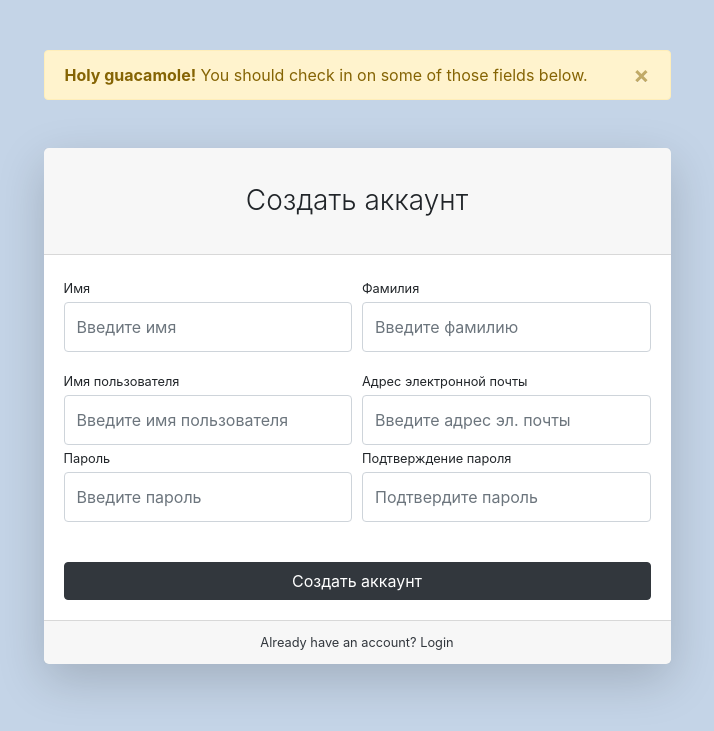
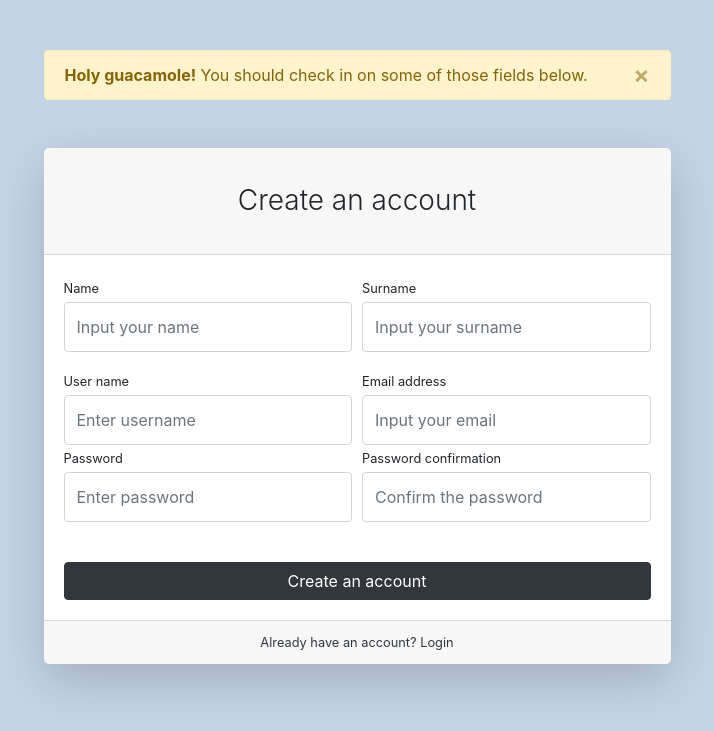
Before and after one commit to Serg-f/f_store, a Django app: page /users/registration/ in a window 1280 px wide. Shown: the top 731 px of the page, without its empty margins (283-997 px from the left). Run offline with Django 3.2, Linux system fonts and the light colour scheme; some libraries are stand-ins or nearby versions.

Commit message:
translated login and register templates

```diff
--- a/users/templates/users/register.html
+++ b/users/templates/users/register.html
@@ -13,60 +13,59 @@
                             </button>
                         </div>
                         <div class="card shadow-lg border-0 rounded-lg mt-5">
-                            <div class="card-header"><h3 class="text-center font-weight-light my-4">Создать аккаунт</h3>
+                            <div class="card-header"><h3 class="text-center font-weight-light my-4">Create an account</h3>
                             </div>
                             <div class="card-body">
                                 <form>
                                     <div class="form-row">
                                         <div class="col-md-6">
                                             <div class="form-group">
-                                                <label class="small mb-1" for="inputFirstName">Имя</label>
+                                                <label class="small mb-1" for="inputFirstName">Name</label>
                                                 <input class="form-control py-4" id="inputFirstName" type="text"
-                                                       placeholder="Введите имя"/>
+                                                       placeholder="Input your name"/>
                                             </div>
                                         </div>
                                         <div class="col-md-6">
                                             <div class="form-group">
-                                                <label class="small mb-1" for="inputLastName">Фамилия</label>
+                                                <label class="small mb-1" for="inputLastName">Surname</label>
                                                 <input class="form-control py-4" id="inputLastName" type="text"
-                                                       placeholder="Введите фамилию"/>
+                                                       placeholder="Input your surname"/>
                                             </div>
                                         </div>
                                     </div>
                                     <div class="form-row">
                                         <div class="col-md-6">
-                                            <label class="small mb-1" for="inputUsername">Имя пользователя</label>
+                                            <label class="small mb-1" for="inputUsername">User name</label>
                                             <input class="form-control py-4" id="inputUsername" type="text"
                                                    aria-describedby="usernameHelp"
-                                                   placeholder="Введите имя пользователя"/>
+                                                   placeholder="Enter username"/>
                                         </div>
                                         <div class="col-md-6">
-                                            <label class="small mb-1" for="inputEmailAddress">Адрес электронной
-                                                почты</label>
+                                            <label class="small mb-1" for="inputEmailAddress">Email address</label>
                                             <input class="form-control py-4" id="inputEmailAddress" type="email"
                                                    aria-describedby="emailHelp"
-                                                   placeholder="Введите адрес эл. почты"/>
+                                                   placeholder="Input your email"/>
                                         </div>
                                     </div>
                                     <div class="form-row">
                                         <div class="col-md-6">
                                             <div class="form-group">
-                                                <label class="small mb-1" for="inputPassword">Пароль</label>
+                                                <label class="small mb-1" for="inputPassword">Password</label>
                                                 <input class="form-control py-4" id="inputPassword" type="password"
-                                                       placeholder="Введите пароль"/>
+                                                       placeholder="Enter password"/>
                                             </div>
                                         </div>
                                         <div class="col-md-6">
                                             <div class="form-group">
-                                                <label class="small mb-1" for="inputConfirmPassword">Подтверждение
-                                                    пароля</label>
+                                                <label class="small mb-1" for="inputConfirmPassword">
+                                                    Password confirmation</label>
                                                 <input class="form-control py-4" id="inputConfirmPassword"
-                                                       type="password" placeholder="Подтвердите пароль"/>
+                                                       type="password" placeholder="Confirm the password"/>
                                             </div>
                                         </div>
                                     </div>
                                     <div class="form-group mt-4 mb-0">
-                                        <input class="btn btn-primary btn-block" type="submit" value="Создать аккаунт">
+                                        <input class="btn btn-primary btn-block" type="submit" value="Create an account">
                                     </div>
                                 </form>
                             </div>
```
Also changed, not shown: users/templates/users/login.html (+7 -7 lines).
